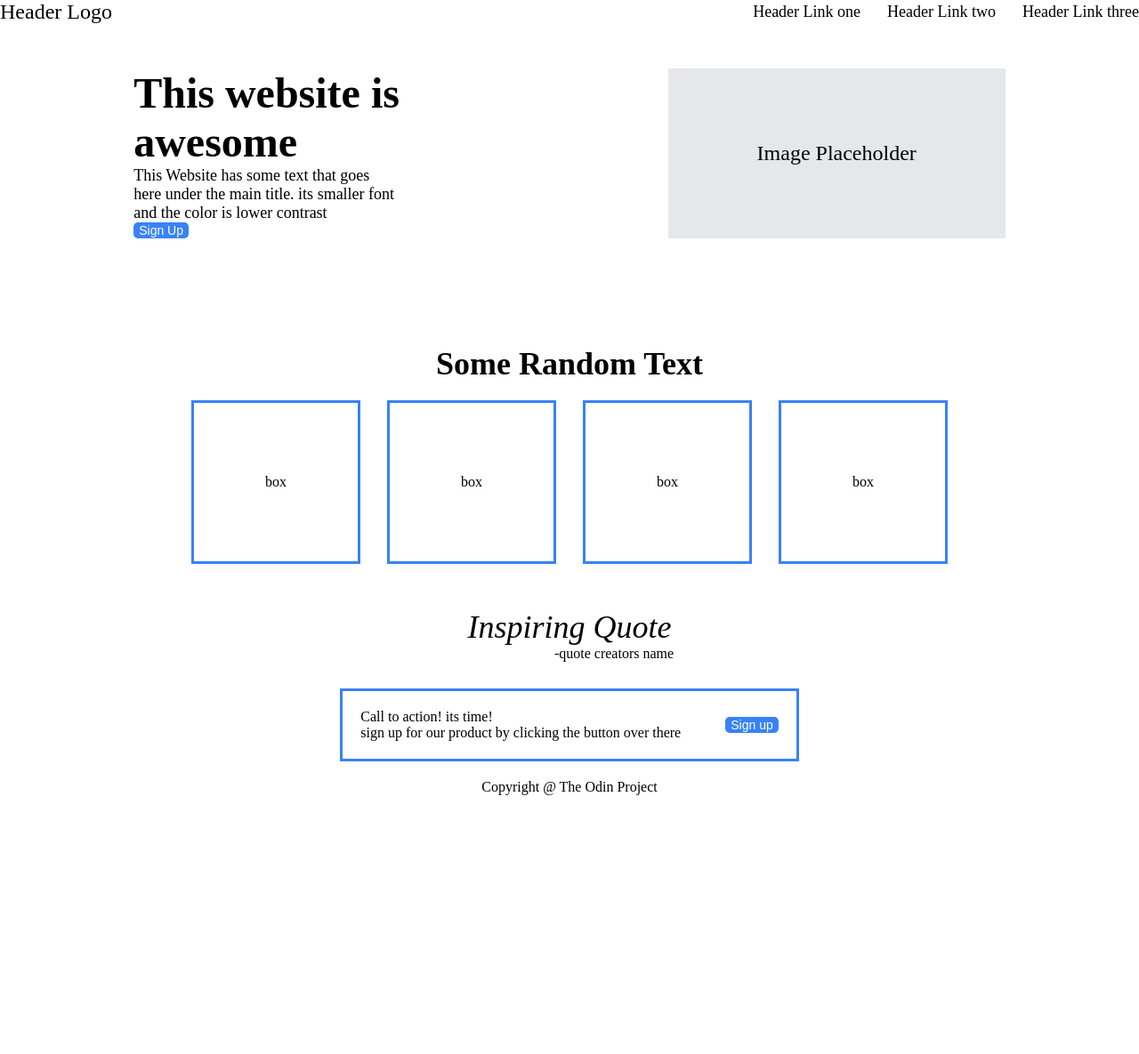
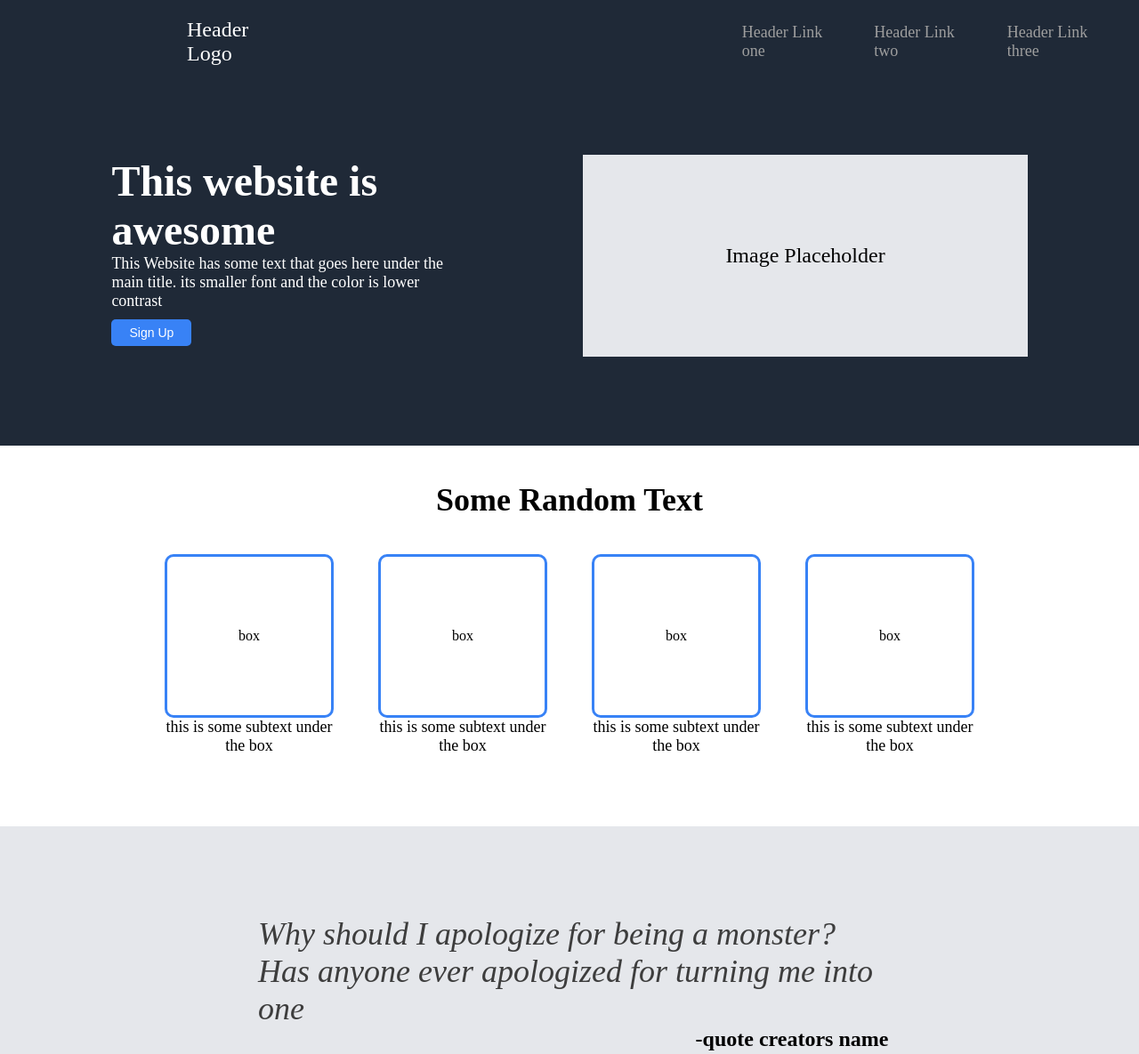
Before and after one commit to Mxrcos13/Landing-Page, a plain HTML site: page index.html in a window 1280 px wide. Shown: the top 1185 px of the page at 89% size. Before the commit the page ends 894 px from the top, so only its background shows below. Drawn offline with Linux system fonts and the light colour scheme.

Commit message:
finished up template by changing font size and color

```diff
--- a/index.html
+++ b/index.html
@@ -29,20 +29,32 @@
       <div class="middle">
         <div class="boxhead">Some Random Text</div>
           <div class="boxes">
-            <div class="box">box</div>
-            <div class="box">box</div>
-            <div class="box">box</div>
-            <div class="box">box</div>
+            <div class="boxbox">
+              <div class="box">box</div>
+              <div class="boxtext">this is some subtext under the box</div>
+            </div>
+            <div class="boxbox">
+              <div class="box">box</div>
+              <div class="boxtext">this is some subtext under the box</div>
+            </div>
+            <div class="boxbox">
+              <div class="box">box</div>
+              <div class="boxtext">this is some subtext under the box</div>
+            </div>
+            <div class="boxbox">
+              <div class="box">box</div>
+              <div class="boxtext">this is some subtext under the box</div>
+            </div>
           </div>
       </div>
       <div class="middle-two">
-        <div class="quote">Inspiring Quote</div>
+        <div class="quote">Why should I apologize for being a monster? Has anyone ever apologized for turning me into one</div>
         <div class="credit">-quote creators name</div>
       </div>
       <div class="bluebox">
-        <div class="boxtext">
-          <div>Call to action! its time!</div>
-          <div>sign up for our product by clicking the button over there</div>
+        <div class="boxfont">
+          <div class="fonthead">Call to action! its time!</div>
+          <div class="fontbody">sign up for our product by clicking the button over there</div>
         </div>
         <button class="lower-button">Sign up</button>
       </div>
--- a/styles.css
+++ b/styles.css
@@ -7,16 +7,20 @@ body {
 
 .upper {
     padding-bottom: 100px;
+    background-color: #1F2937;
 }
 
 .header {
     display: flex;
-    justify-content: space-between;
-    padding-bottom: 50px;
+    gap: 500px;
+    margin: 20px;
+    margin-bottom: 100px;
 }
 
 .Logo {
     font-size: 24px;
+    margin-left: 190px;
+    color: white;
 }
 
 .links {
@@ -24,17 +28,21 @@ body {
     gap: 30px;
     font-size: 18px;
     align-items: center;
+    color: #9e9e9e;;
 }
 
 .body {
     display: flex;
-    justify-content: space-around;
+    justify-content: center;
+    gap: 130px;
 }
 
 .information {
     display: flex;
     flex-direction: column ;
-    width: 300px;
+    width: 400px;
+    justify-content: center;
+    color: white;
 }
 
 .info-head {
@@ -48,6 +56,11 @@ body {
 
 .upper-button {
     align-self: flex-start;
+    border:0;
+    margin-top: 10px;
+    margin-bottom: 10px;
+    width: 90px;
+    height: 30px;
 }
 
 .image {
@@ -55,7 +68,7 @@ body {
     justify-content: center;
     align-items: center;
     font-size: 24px;
-    padding: 50px 100px;
+    padding: 100px 160px;
     background-color:#E5E7EB;
 }
 .boxhead {
@@ -63,20 +76,33 @@ body {
     justify-content: center;
     font-size: 36px;
     font-weight: 900;
-    padding: 20px;
+    padding: 40px;
 }
 
 .boxes {
     display: flex;
     justify-content: center;
-    gap: 30px;
-    padding-bottom: 20px;
+    gap: 40px;
+    padding-bottom: 80px;
+}
+
+.boxbox {
+    display: flex;
+    flex-direction: column;
 }
 
 .box {
     padding: 80px;
     border: #3882F6;
     border-style: solid;
+    border-radius: 10px;
+    align-self: center;
+}
+
+.boxtext{
+    width: 200px;
+    font-size: 18px;
+    text-align: center;
 }
 
 .middle-two {
@@ -84,47 +110,78 @@ body {
     flex-direction: column;
     align-items: center;
     padding: 30px;
+    background-color:#E5E7EB;;
+    padding-top: 100px;
+    padding-bottom: 100px;
 }
 
 .quote {
     font-size: 36px;
-    font-style:italic;
+    font-style: italic;
+    width: 700px;
+    color: rgb(61, 61, 61);
 }
 
 .credit {
-    padding-left: 100px;
+    padding-left: 500px;
+    color: rgb(0, 0, 0);
+    font-weight:bolder;
+    font-size: 24px;
 }
 
 .bluebox {
     display: flex;
     justify-content: center;
-    gap: 50px;
+    gap: 200px;
     width:fit-content;
-    padding: 20px;
+    padding: 30px;
     border:#3882F6;
     border-style: solid;
     margin:auto;
-    margin-bottom: 20px;
+    margin-top: 100px;
+    margin-bottom: 100px;
+    width: 900px;
+    border-radius: 10px;
+    background-color: #3882F6;
 }
 
-.boxtext {
+.boxfont {
     display: flex;
     flex-direction: column;
 }
 
 .lower-button {
     align-self: center;
+    border-color: white;
+    border-style: solid;
+    border-width: 1px;
+    padding-top: 5px;
+    padding-bottom: 5px;
+    padding-left: 15px;
+    padding-right: 15px;
 }
 
+.fonthead {
+    font-size: 24px;
+    color: white;
+    font-weight: 900;
+}
+
+.fontbody{
+    font-size: 18px;
+    color:white;
+}
 .footer {
     display: flex;
     justify-content: center;
+    background-color:#1F2937;
+    padding: 20px;
+    color: white;
 }
 
 button {
     background-color: #3882F6;
     border-radius: 5px;
-    border: 0;
     font-size: 14px;
     color: white;
 }
```
